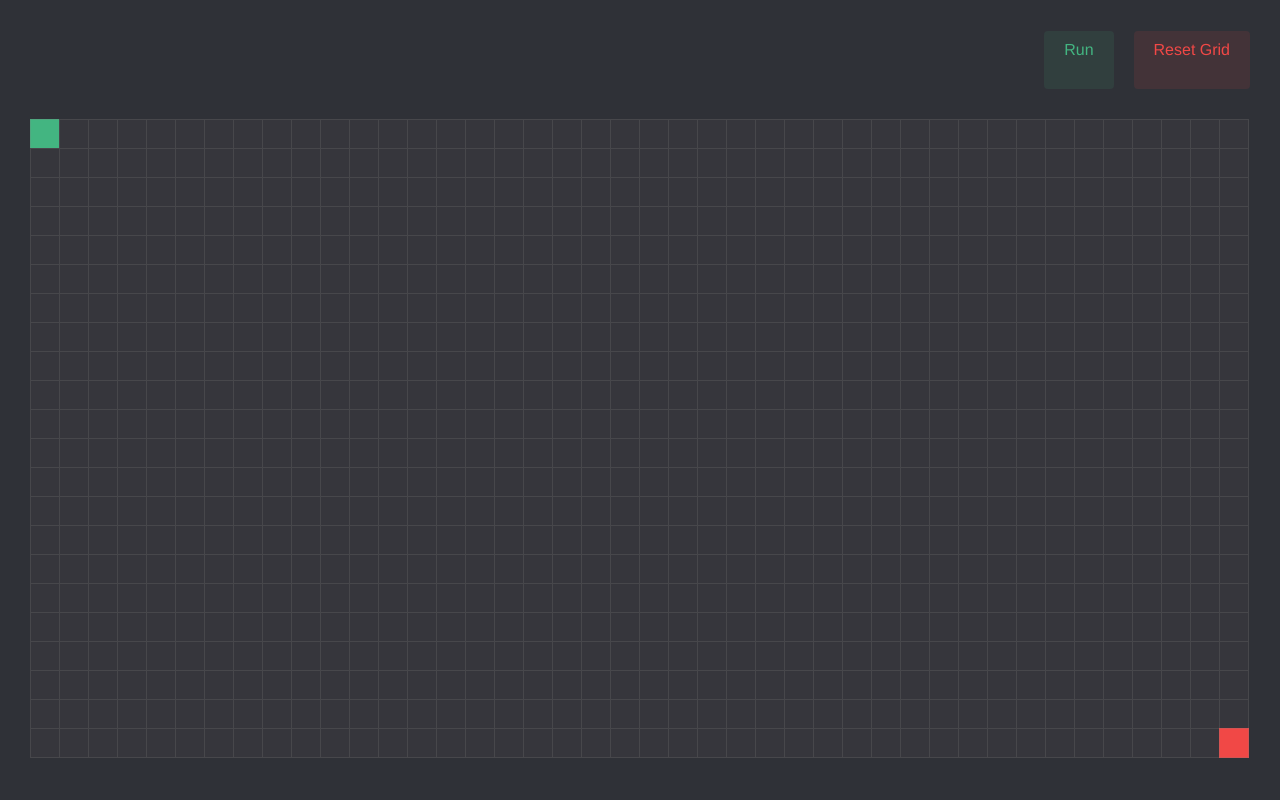
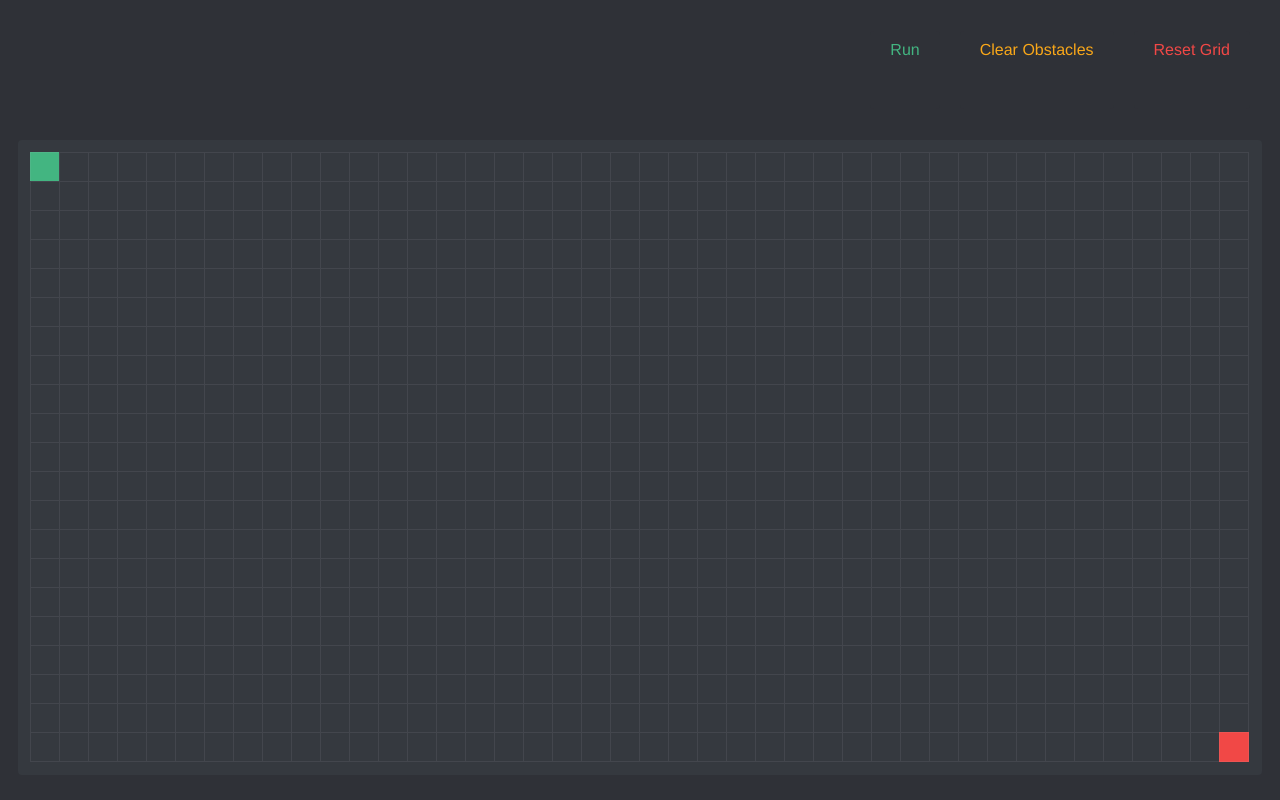
Before and after one commit to VikramGrover/pathfinding-algorithms-visualizer, a React (Create React App) app: page / in a window 1280 px wide. Shown: the top 800 px of the page. Built offline with nearby package versions, Linux system fonts and the light colour scheme.

Commit message:
Add ability to rerun

```diff
--- a/src/App.js
+++ b/src/App.js
@@ -10,10 +10,10 @@ function App() {
   const [cols, setCols] = useState(0);
   const [startCord, setStartCord] = useState('0:0');
   const [targetCord, setTargetCord] = useState('0:0');
-
+  const [runningAlgo, setRunningAlgo] = useState(false);
   const margin = 30;
   const nodeSize = 28;
-  const navBarHeight = 60;
+  const navBarHeight = 80;
 
   useEffect(() => {
     resetBoard();
@@ -31,6 +31,7 @@ function App() {
     const rows = parseInt(adjustedWinHeight / (nodeSize + 1));
     const cols = parseInt(adjustedWinWidth / (nodeSize + 1));
 
+    setRunningAlgo(false);
     setRows(rows);
     setCols(cols);
     setStartCord('0:0');
@@ -61,14 +62,24 @@ function App() {
   };
 
   const clearObstacles = () => {
+    let gridMap = {};
+    let change = false;
+
     for (let x = 0; x < rows; x++) {
       for (let y = 0; y < cols; y++) {
-        let currState = gridState[`${x}:${y}`][0];
+        let id = `${x}:${y}`;
+        gridMap[id] = gridState[id];
+        let currState = gridState[id][0];
 
         if (currState >= getNodeTypeEnum('obstacle')) {
-          setGridState(prevState => ({ ...prevState, [`${x}:${y}`]: [getNodeTypeEnum('none')] }));
+          gridMap[id] = [getNodeTypeEnum('none')];
+          change = true;
         }
       }
+    }
+
+    if (change) {
+      setGridState(prevState => (gridMap));
     }
   };
 
@@ -80,8 +91,8 @@ function App() {
     for (let x = 0; x < rows; x++) {
       for (let y = 0; y < cols; y++) {
         let id = `${x}:${y}`;
+        gridMap[id] = gridState[id];
         let currState = gridState[id][0];
-        gridMap[id] = currState;
 
         if (currState === getNodeTypeEnum('visited') || currState === getNodeTypeEnum('path')) {
           gridMap[id] = [getNodeTypeEnum('none')];
@@ -92,14 +103,17 @@ function App() {
 
     if (change) {
       console.log("DONE CLEARING FOR RE RUN")
-      setGridState(gridMap);
+      setGridState(prevState => (gridMap));
     }
+
+    setRunningAlgo(true);
+    return gridMap;
   };
 
   return (
     <>
-      <Header rows={rows} cols={cols} padding={margin} height={navBarHeight} gridState={gridState} setGridState={setGridState} startCord={startCord} targetCord={targetCord} resetBoard={resetBoard} clearObstacles={clearObstacles} clearForReRun={clearForReRun} />
-      <Grid rows={rows} cols={cols} padding={margin} nodeSize={nodeSize} gridState={gridState} setGridState={setGridState} selectedObstacle={selectedObstacle} setStartCord={setStartCord} setTargetCord={setTargetCord} />
+      <Header rows={rows} cols={cols} runningAlgo={runningAlgo} setRunningAlgo={setRunningAlgo} padding={margin} height={navBarHeight} setGridState={setGridState} startCord={startCord} targetCord={targetCord} resetBoard={resetBoard} clearObstacles={clearObstacles} clearForReRun={clearForReRun} />
+      <Grid rows={rows} cols={cols} padding={margin} nodeSize={nodeSize} gridState={gridState} setGridState={setGridState} selectedObstacle={selectedObstacle} setStartCord={setStartCord} setTargetCord={setTargetCord} runningAlgo={runningAlgo} />
     </>
   );
 }
--- a/src/algorithms/path_finding/dijkstras.js
+++ b/src/algorithms/path_finding/dijkstras.js
@@ -2,6 +2,12 @@ import { getNodeTypeEnum, getNodeWeight, shuffleArray } from '../../utils/util.j
 
 export const dijkstras = (startCord, targetCord, gridState, setGridState, rows, cols) => {
     console.log("STARTING DIJSTRAS");
+
+    if (startCord === targetCord) {
+        console.log("ENDING DIJSTRAS");
+        return [];
+    }
+
     let totalCosts = {};
     let prevNodes = {};
     let minPQ = {};
--- a/src/components/Clear.js
+++ b/src/components/Clear.js
@@ -1,10 +1,10 @@
 import React from 'react'
 
-const Clear = ({ clearObstacles }) => {
+const Clear = ({ clearObstacles, runningAlgo }) => {
     return (
-        <div>
-
-        </div>
+        <div className={`button ${runningAlgo ? 'disabled' : 'orange'}`} onClick={runningAlgo ? null : clearObstacles}>
+            Clear Obstacles
+        </div >
     )
 }
 
--- a/src/components/Grid.js
+++ b/src/components/Grid.js
@@ -2,7 +2,7 @@ import Node from './Node.js'
 import { useState } from 'react'
 import { getNodeTypeEnum } from '../utils/util.js'
 
-const Grid = ({ rows, cols, padding, nodeSize, gridState, setGridState, selectedObstacle, setStartCord, setTargetCord }) => {
+const Grid = ({ rows, cols, padding, nodeSize, gridState, setGridState, selectedObstacle, setStartCord, setTargetCord, runningAlgo }) => {
     const [draggingSelection, setDraggingSelection] = useState(getNodeTypeEnum('none'));
 
     // fill nodes in the grid
@@ -16,7 +16,7 @@ const Grid = ({ rows, cols, padding, nodeSize, gridState, setGridState, selected
                 size={nodeSize} nodeState={gridState[nodeId]} setGridState={setGridState}
                 draggingSelection={draggingSelection}
                 setDraggingSelection={setDraggingSelection}
-                setStartCord={setStartCord} setTargetCord={setTargetCord} key={nodeId} />);
+                setStartCord={setStartCord} setTargetCord={setTargetCord} runningAlgo={runningAlgo} key={nodeId} />);
         }
     }
 
--- a/src/components/Header.js
+++ b/src/components/Header.js
@@ -2,7 +2,7 @@ import Visualize from './Visualize.js'
 import Reset from './Reset.js'
 import Clear from './Clear.js'
 
-const Header = ({ rows, cols, padding, height, gridState, setGridState, startCord, targetCord, resetBoard, clearObstacles, clearForReRun }) => {
+const Header = ({ rows, cols, runningAlgo, setRunningAlgo, padding, height, setGridState, startCord, targetCord, resetBoard, clearObstacles, clearForReRun }) => {
     const style = {
         padding: padding,
         height: height
@@ -10,8 +10,9 @@ const Header = ({ rows, cols, padding, height, gridState, setGridState, startCor
 
     return (
         <div style={style} className='header'>
-            <Reset resetBoard={resetBoard} />
-            <Visualize rows={rows} cols={cols} gridState={gridState} setGridState={setGridState} startCord={startCord} targetCord={targetCord} clearForReRun={clearForReRun} />
+            <Reset resetBoard={resetBoard} runningAlgo={runningAlgo} />
+            <Clear clearObstacles={clearObstacles} runningAlgo={runningAlgo} />
+            <Visualize rows={rows} cols={cols} setGridState={setGridState} startCord={startCord} targetCord={targetCord} clearForReRun={clearForReRun} runningAlgo={runningAlgo} setRunningAlgo={setRunningAlgo} />
         </div>
     )
 }
--- a/src/components/Node.js
+++ b/src/components/Node.js
@@ -1,14 +1,14 @@
 import React from 'react'
 import { getNodeColorClass, getNodeTypeEnum } from '../utils/util.js'
 
-const Node = React.memo(({ nodeId, size, nodeState, setGridState, draggingSelection, setDraggingSelection, setStartCord, setTargetCord }) => {
+const Node = React.memo(({ nodeId, size, nodeState, setGridState, draggingSelection, setDraggingSelection, setStartCord, setTargetCord, runningAlgo }) => {
     const nodeDim = {
         width: size,
         height: size
     };
 
     const mouseDowned = () => {
-        if (nodeState[0] === getNodeTypeEnum('none')) {
+        if (nodeState[0] === getNodeTypeEnum('none') || nodeState[0] === getNodeTypeEnum('path') || nodeState[0] === getNodeTypeEnum('visited')) {
             setDraggingSelection(getNodeTypeEnum('obstacle'));
             setGridState(prevState => ({ ...prevState, [nodeId]: [getNodeTypeEnum('obstacle'), ...prevState[nodeId]] }));
             return;
@@ -23,11 +23,11 @@ const Node = React.memo(({ nodeId, size, nodeState, setGridState, draggingSelect
     };
 
     const mouseEntered = () => {
-        if (draggingSelection === getNodeTypeEnum('remObstacle') && nodeState[0] === getNodeTypeEnum('obstacle')) {
+        if (draggingSelection === getNodeTypeEnum('remObstacle') && nodeState[0] >= getNodeTypeEnum('obstacle')) {
             setGridState(prevState => ({ ...prevState, [nodeId]: prevState[nodeId].slice(1) }));
         }
-        else if (draggingSelection === getNodeTypeEnum('obstacle') && nodeState[0] === getNodeTypeEnum('none')) {
-            setGridState(prevState => ({ ...prevState, [nodeId]: [getNodeTypeEnum('obstacle'), ...prevState[nodeId]] }));
+        else if (draggingSelection === getNodeTypeEnum('obstacle') && nodeState[0] !== getNodeTypeEnum('start') && nodeState[0] !== getNodeTypeEnum('target')) {
+            setGridState(prevState => ({ ...prevState, [nodeId]: [getNodeTypeEnum('obstacle'), getNodeTypeEnum('none')] }));
         }
         else if (draggingSelection === getNodeTypeEnum('start')) {
             setGridState(prevState => ({ ...prevState, [nodeId]: [getNodeTypeEnum('start'), ...prevState[nodeId]] }));
@@ -53,7 +53,7 @@ const Node = React.memo(({ nodeId, size, nodeState, setGridState, draggingSelect
     };
 
     return (
-        <div style={{ ...nodeDim }} className={`node ${getNodeColorClass(nodeState[0])}`} onMouseDown={mouseDowned} onMouseUp={mouseUped} onMouseEnter={mouseEntered} onMouseLeave={mouseLeft} >
+        <div style={{ ...nodeDim }} className={`node ${getNodeColorClass(nodeState[0])}`} onMouseDown={runningAlgo ? null : mouseDowned} onMouseUp={runningAlgo ? null : mouseUped} onMouseEnter={runningAlgo ? null : mouseEntered} onMouseLeave={runningAlgo ? null : mouseLeft} >
         </div>
     );
 });
--- a/src/components/Reset.js
+++ b/src/components/Reset.js
@@ -1,6 +1,6 @@
-const Reset = ({ resetBoard }) => {
+const Reset = ({ resetBoard, runningAlgo }) => {
     return (
-        <div className='button red' onClick={resetBoard}>
+        <div className={`button ${runningAlgo ? 'disabled' : 'red'}`} onClick={runningAlgo ? null : resetBoard}>
             Reset Grid
         </div >
     )
--- a/src/components/Visualize.js
+++ b/src/components/Visualize.js
@@ -1,20 +1,25 @@
 import { dijkstras } from '../algorithms/path_finding/dijkstras.js'
 import { getNodeTypeEnum } from '../utils/util.js'
 
-const Visualize = ({ rows, cols, gridState, setGridState, startCord, targetCord, clearForReRun }) => {
+const Visualize = ({ rows, cols, setGridState, startCord, targetCord, clearForReRun, runningAlgo, setRunningAlgo }) => {
     const run = async () => {
-        // clearForReRun();
-        const path = dijkstras(startCord, targetCord, gridState, setGridState, rows, cols);
+        console.log("I AM RUNNING");
+        const updatedGridState = clearForReRun();
+        const path = dijkstras(startCord, targetCord, updatedGridState, setGridState, rows, cols);
 
         for (let i = path.length; i >= 0; i--) {
             setTimeout(() => {
                 setGridState(prevState => ({ ...prevState, [path[i]]: [getNodeTypeEnum('path')] }));
             }, 1);
         }
+
+        setTimeout(() => {
+            setRunningAlgo(false);
+        }, 1);
     };
 
     return (
-        <div className='button green' onClick={run} >
+        <div className={`button ${runningAlgo ? 'disabled' : 'green'}`} onClick={runningAlgo ? null : run} >
             Run
         </div >
     )
--- a/src/index.css
+++ b/src/index.css
@@ -1,9 +1,9 @@
 :root {
-  --node-border-color: rgba(119, 119, 119,0.25);
+  --node-border-color: rgba(185, 187, 190, 0.1);
   --node-hover-color: #f0efeb;
   --body-color: #2f3137;
   --accent-color: #7389da;
-  --grid-color: #36363c;
+  --grid-color: #35393f;
   --visualize-button-color: #43b581;
   --reset-button-color: #f14846;
   --visualize-button-background: 67, 181, 129;
@@ -11,9 +11,10 @@
   --start-node-color: #43b581;
   --target-node-color: #f14846;
   --obstacle-node-color: #18191c;
-  --visited-node-color: #3f70dd;
+  --visited-node-color: 63, 112, 221;
   --path-node-color: #f9a719;
   --button-deafult-color: 24, 25, 28;
+  --clear-button-color: 249,167,25;
 }
 
 body {
@@ -36,6 +37,8 @@ code {
   position: relative;
   left: 50%;
   transform: translate(-50%);
+  border-radius: 4px;
+  border: 13px solid var(--grid-color);
 }
 
 /* NODE */
@@ -65,7 +68,7 @@ code {
 }
 
 .node.visited {
-  background-color: var(--visited-node-color);
+  background-color: rgba(var(--visited-node-color), 1);
   transition: background-color 200ms linear;
 }
 
@@ -108,20 +111,29 @@ code {
 
 .button.green {
   color: var(--visualize-button-color);
-  background-color: rgba(var(--visualize-button-background), 0.1);
 }
 
 .button.green:hover {
-  color:white;
-  background-color: rgba(var(--visualize-button-background), 1);
+  background-color: rgba(var(--visualize-button-background), 0.1);
 }
 
 .button.red {
   color: var(--reset-button-color);
+}
+
+.button.red:hover {
   background-color: rgba(var(--reset-button-background), 0.1);
 }
 
-.button.red:hover {
-  color: white;
-  background-color: rgba(var(--reset-button-background), 1);
+.button.orange {
+  color: rgb(var(--clear-button-color));
 }
+
+.button.orange:hover {
+  background-color: rgba(var(--clear-button-color), 0.1);
+}
+
+.button.disabled {
+  color: var(--body-color);
+  background-color: rgb(var(--button-deafult-color));
+}
```
